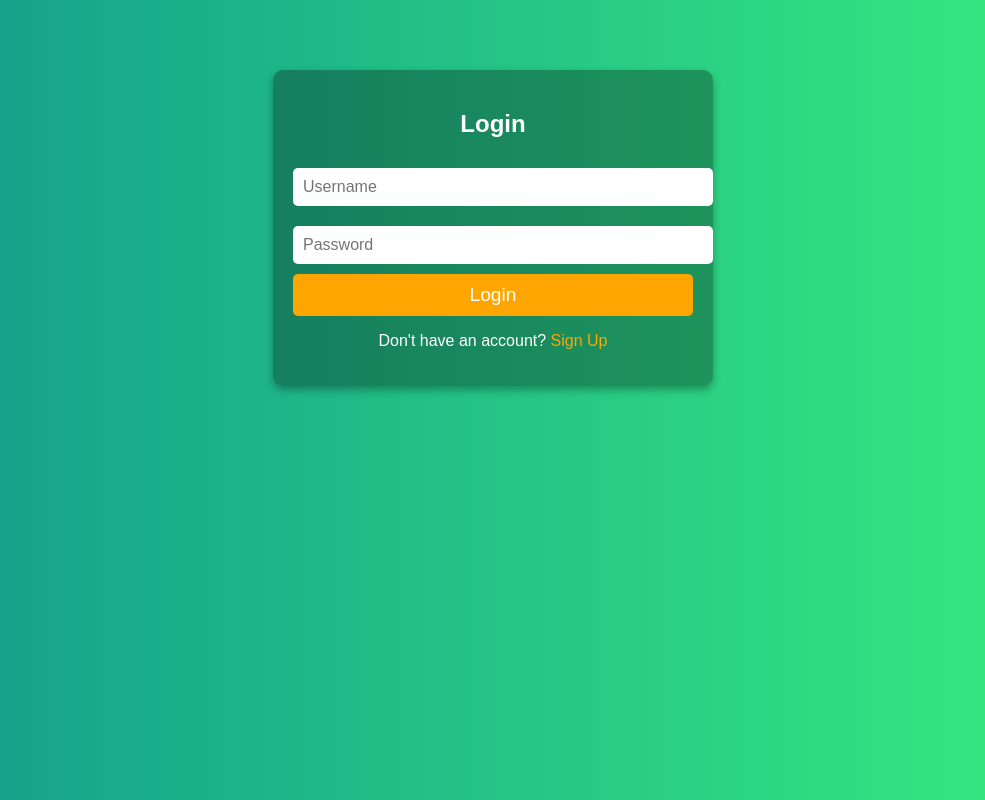
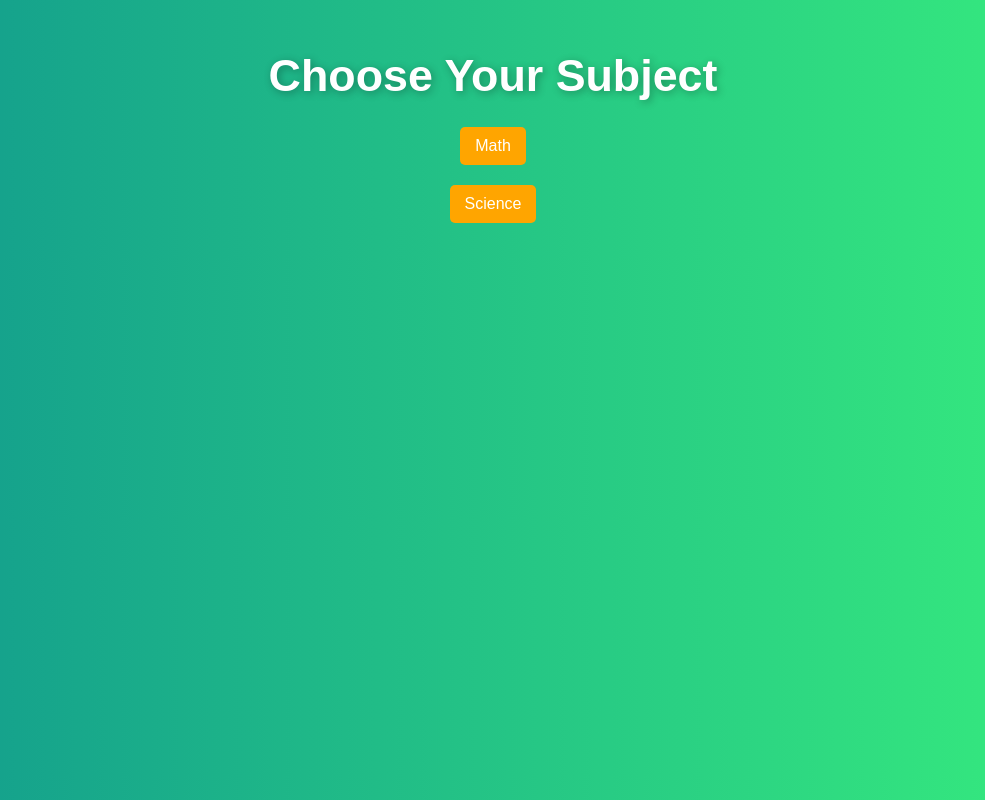
Before and after one commit to Suhani180/ML_Study_Planner, a plain HTML site: page frontend/index.html in a window 1280 px wide. Shown: the whole page, without its empty margins (147-1132 px from the left). Drawn offline with Linux system fonts and the light colour scheme.

Commit message:
2nd commit

```diff
--- a/frontend/index.html
+++ b/frontend/index.html
@@ -1,22 +1,14 @@
 <!DOCTYPE html>
 <html lang="en">
 <head>
-    <meta charset="UTF-8">
-    <meta name="viewport" content="width=device-width, initial-scale=1.0">
-    <title>Login</title>
-    <link rel="stylesheet" href="login.css">
+    <title>Choose Your Subject</title>
+    <link rel="stylesheet" href="styles.css">
 </head>
 <body>
-
-    <div class="form-container">
-        <h2>Login</h2>
-        <form action="index.html">
-            <input type="text" placeholder="Username" required>
-            <input type="password" placeholder="Password" required>
-            <button type="submit">Login</button>
-        </form>
-        <p>Don't have an account? <a href="signup.html">Sign Up</a></p>
-    </div>
-
+    <h1>Choose Your Subject</h1>
+    <ul>
+        <li><a href="math.html">Math</a></li>
+        <li><a href="science.html">Science</a></li>
+    </ul>
 </body>
 </html>
```
